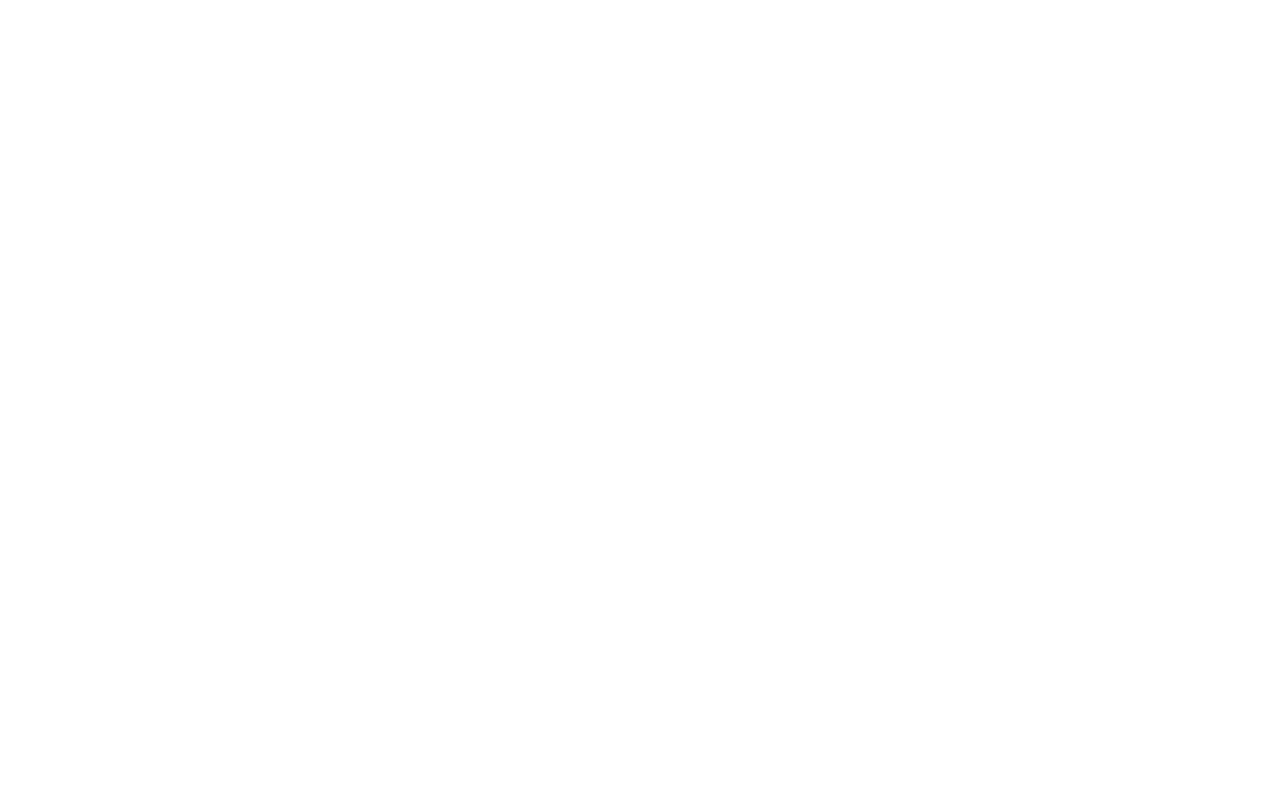
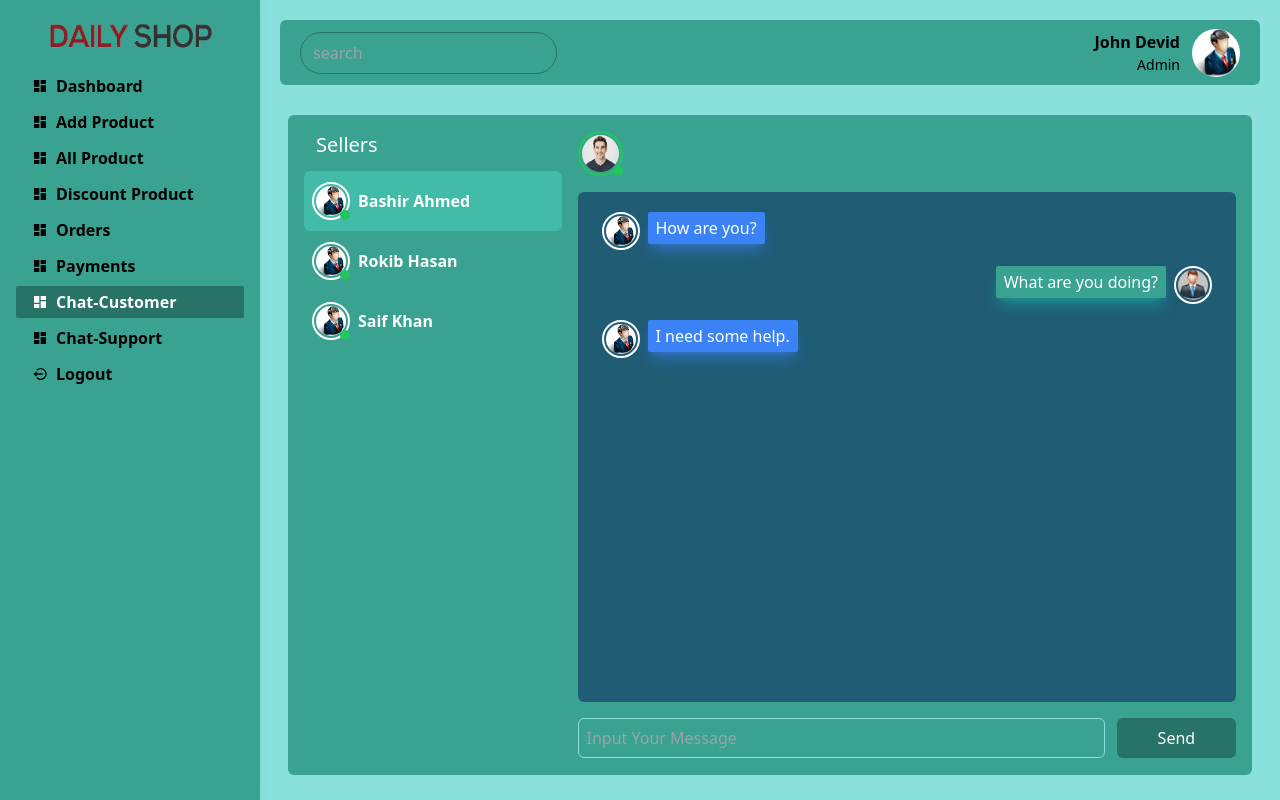
Before and after one commit to Atik2788/e-commerce-project-dashboard, a React (Create React App) app: page /seller/dashboard/chat-customer in a window 1280 px wide. Before the commit this address had no page. Built offline with nearby package versions, Linux system fonts and the light colour scheme.

Commit message:
32 start seller and support chat  page design

```diff
--- a/src/router/routes/sellerRoutes.js
+++ b/src/router/routes/sellerRoutes.js
@@ -7,6 +7,8 @@
 const DiscountProducts = lazy(() => import('../../views/seller/DiscountProducts'))
 const Orders = lazy(() => import('../../views/seller/Orders'))
 const Payments = lazy(() => import('../../views/seller/Payments'))
+const SellerToCustomer = lazy(() => import('../../views/seller/SellerToCustomer'))
+const SellerToAdmin = lazy(() => import('../../views/seller/SellerToAdmin'))
 
 
 export const sellerRoutes = [
@@ -45,9 +47,26 @@
         ability: ["active", 'deactive']
     },
     {
-        path: '/seller/dashboard/payments',
+        path: '/selle r/dashboard/payments',
         element: <Payments/>,
         roel: 'seller',
         status: 'active'
     },
+    {
+        path: '/seller/dashboard/chat-customer/:customerId',
+        element: <SellerToCustomer/>,
+        roel: 'seller',
+        status: 'active'
+    },
+    {
+        path: '/seller/dashboard/chat-customer',
+        element: <SellerToCustomer/>,
+        roel: 'seller',
+        status: 'active'
+    },
+    {
+        path: '/seller/dashboard/chat-support',
+        element: <SellerToAdmin/>,
+        status: ["active", 'deactive', 'pending']
+    },
 ]
--- /dev/null
+++ b/src/views/seller/SellerToAdmin.jsx
@@ -0,0 +1,11 @@
+import React from 'react';
+
+const SellerToAdmin = () => {
+    return (
+        <div>
+
+        </div>
+    );
+};
+
+export default SellerToAdmin;
--- /dev/null
+++ b/src/views/seller/SellerToCustomer.jsx
@@ -0,0 +1,41 @@
+import React, { useState } from 'react';
+import { AiOutlineClose } from "react-icons/ai";
+import ActiveSellerIcon from './chat seller suported files/ActiveSellerIcon';
+import ChatRightPart from '../seller/chat seller suported files/ChatRightPart';
+
+const SellerToCustomer = () => {
+
+    const [show, setShow] = useState(false)
+    const sellerId = 65
+
+    return (
+        <div className='px-2 lg:px-7 py-5'>
+            <div className="w-full bg-[#39a290] px-4 py-4 rounded-md h-[calc(100vh-140px)]">
+                <div className='flex w-full h-full relative'>
+
+                    <div className={`w-[280px] h-full absolute z-10 ${show ? '' : '-left-[336px]'} md:left-0 md:relative transition-all`}>
+
+                        <div className="w-full h-[calc(100vh-177px)] bg-[#287999] md:bg-transparent overflow-auto rounded-md">
+                            <div className="flex text-xl justify-between items-center p-4 md:p-0 md:px-3 md:pb-3 text-white">
+                                <h2>Sellers</h2>
+                                <span onClick={() => setShow(false)} className='block cursor-pointer md:hidden'><AiOutlineClose /></span>
+                            </div>
+
+                            <ActiveSellerIcon name = "Bashir Ahmed" bg="bg-[#42bca8]"/>
+                            <ActiveSellerIcon name = "Rokib Hasan"/>
+                            <ActiveSellerIcon name = "Saif Khan"/>
+
+                        </div>
+                    </div>
+
+                    {/* chat right part / chat container div */}
+                    <ChatRightPart sellerId={sellerId} setShow={setShow} show={show}/>
+
+
+                </div>
+            </div>
+        </div>
+    );
+};
+
+export default SellerToCustomer;
--- /dev/null
+++ b/src/views/seller/chat seller suported files/ActiveSellerIcon.jsx
@@ -0,0 +1,26 @@
+import React from "react";
+
+const ActiveSellerIcon = ({name, bg}) => {
+  return (
+    <div
+      className={`h-[60px] flex justify-start gap-2 items-center text-white px-2 py-2 cursor-pointer ${bg} rounded-md`}
+    >
+      <div className="relative">
+        <img
+          className="w-[38px] h-[38px] border-white border-2 max-w-[38px] p-[2px] rounded-full"
+          src="http://localhost:3000/images/admin.jpeg"
+          alt=""
+        />
+        <div className="w-[10px] h-[10px] bg-green-500 rounded-full absolute right-0 bottom-0"></div>
+      </div>
+
+      <div className="flex- justify-center items-center flex-col w-full">
+        <div className="flex justify-between items-center w-full">
+          <h2 className="text-base font-semibold ">{name}</h2>
+        </div>
+      </div>
+    </div>
+  );
+};
+
+export default ActiveSellerIcon;
--- /dev/null
+++ b/src/views/seller/chat seller suported files/ChatRightPart.jsx
@@ -0,0 +1,92 @@
+import React from 'react';
+import { FaList } from 'react-icons/fa';
+
+const ChatRightPart = ({sellerId, setShow, show}) => {
+    return (
+        <div className="w-full md:w-[calc(100%-200px)] md:pl-4">
+                        <div className="flex justify-between items-center">
+                            {
+                                sellerId && <div className='flex justify-start items-center gap-3'>
+                                    <div className="relative">
+                                        <img className='w-[45px] h-[45px] border-green-500 border-2 max-w-[45px] p-[2px] rounded-full' src="http://localhost:3000/images/demo.jpg" alt="" />
+                                        <div className='w-[10px] h-[10px] bg-green-500 rounded-full absolute right-0 bottom-0'>
+                                    </div>
+                                    </div>
+                                </div>
+                            }
+
+                            <div onClick={() => setShow(!show)} className="w-[35px] flex md:hidden h-[35px] rounded-sm bg-[#287999] shadow-lg hover:shadow-blue-500/50 justify-center items-center cursor-pointer text-white">
+                                <span><FaList/></span>
+                            </div>
+                        </div>
+
+                        <div className='py-4'>
+                            <div className="bg-[#205c74] h-[calc(100vh-290px)] rounded-md p-3 overflow-y-auto">
+
+                                <div className='w-full flex justify-start items-center'>
+                                    <div className="flex justify-start items-start gap-2 md:px-3 py-2 max-w-full lg:max-w-[85%]">
+                                        <div>
+                                            <img
+                                                className="w-[38px] h-[38px] border-white border-2 max-w-[38px] p-[2px] rounded-full"
+                                                src="http://localhost:3000/images/admin.jpeg"
+                                                alt=""
+                                                />
+                                        </div>
+                                        <div className='flex justify-center items-start flex-col w-full bg-blue-500 shadow-lg shadow-blue-500/50 text-white py-1 px-2 rounded-sm'>
+                                            <span>How are you?</span>
+                                        </div>
+                                    </div>
+                                </div>
+
+                                <div className='w-full flex justify-end items-center'>
+                                    <div className="flex justify-start items-start gap-2 md:px-3 py-2 max-w-full lg:max-w-[85%]">
+
+                                        <div className='flex justify-center items-start flex-col w-full bg-[#39a290] shadow-lg shadow-teal-500/50 text-white py-1 px-2 rounded-sm'>
+                                            <span>What are you doing?</span>
+                                        </div>
+                                        <div>
+                                            <img
+                                                className="w-[38px] h-[38px] border-white border-2 max-w-[38px] p-[2px] rounded-full"
+                                                src="http://localhost:3000/images/seller.jpg"
+                                                alt=""
+                                                />
+                                        </div>
+                                    </div>
+                                </div>
+
+
+                                <div className='w-full flex justify-start items-center'>
+                                    <div className="flex justify-start items-start gap-2 md:px-3 py-2 max-w-full lg:max-w-[85%]">
+                                        <div>
+                                            <img
+                                                className="w-[38px] h-[38px] border-white border-2 max-w-[38px] p-[2px] rounded-full"
+                                                src="http://localhost:3000/images/admin.jpeg"
+                                                alt=""
+                                                />
+                                        </div>
+                                        <div className='flex justify-center items-start flex-col w- full bg-blue-500 shadow-lg shadow-blue-500/50 text-white py-1 px-2 rounded-sm'>
+                                            <span>I need some help.</span>
+                                        </div>
+                                    </div>
+                                </div>
+
+
+                            </div>
+                        </div>
+
+                        <form className='flex gap-3'>
+                            <input
+                            type="text"
+                            placeholder='Input Your Message'
+                            className='w-full flex justify-between px-2 border border-[#8ae1db] items-center py-[5px] focus:border-[#287999] rounded-md outline-none bg-transparent text-[#d0d2d6]' />
+
+                            <button className="bg-[#277367] w-[150px] hover:shadow-[#8ae1db] hover:shadow-md text-white rounded-md py-2">
+                            Send
+                            </button>
+                        </form>
+
+                    </div>
+    );
+};
+
+export default ChatRightPart;
```
